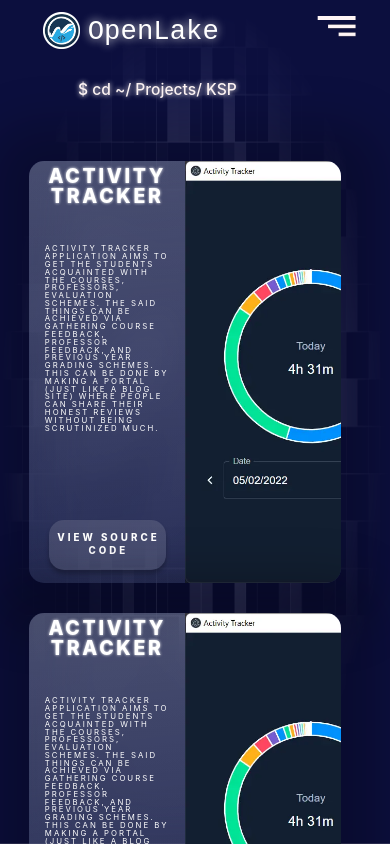
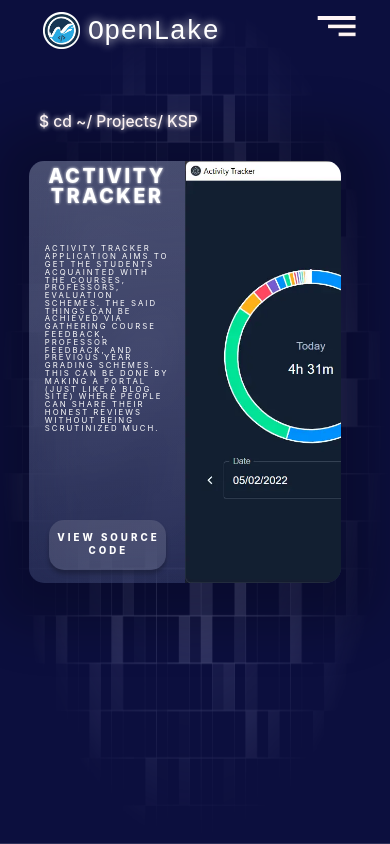
Before and after one commit to Bolt17803/Web_Wave_Surfers, a React (Vite) app in the folder npm/: page /projects in a window 390 px wide. Built offline with nearby package versions, Linux system fonts and the light colour scheme; a web font is replaced by a local one.

Commit message:
added more responsiveness to projects page

```diff
--- a/npm/src/Projects.css
+++ b/npm/src/Projects.css
@@ -15,28 +15,28 @@
     height: 100%;
 }
 /* Command Prompt */
-.project-body > h1{
+.project-body > .project-cmd{
     position: absolute;
-    top: 20%;
+    top: 15%;
     left: 20%;
     color: white;
     text-shadow: 0px 0px 10px 0px rgba(253, 244, 244, 0.90);
-    z-index: 10;
+    z-index: 1;
 
     color: #FBF2F2;
     text-shadow: 0px 0px 5px #FDF7F7;
-    font-size: 2vw;
+    font-size: 20px;
     font-style: normal;
     font-weight: 500;
     line-height: normal;
 }
 /* project-card */
 .project-card{
-    position: relative;
-    top: 5%;
+    position: absolute;
+    top: 20vh;
     left: 35%;
     width: 56.7%;
-    height: 64%;
+    height: 64vh;
     flex-shrink: 0;
 
     border-radius: 15px;
@@ -121,6 +121,7 @@
     top: 15%;
     left: 2.5%;
     height: 440px;
+    transition: 0.1s;
 }
 .line{
     position: absolute;
@@ -219,7 +220,15 @@
 }
 
 /* MOBILE RESPONSIVE DESIGN */
-@media (max-width: 768px){
+@media (max-width: 1100px){
+    .menu{
+        left: -2vw;
+    }
+    .project-body > .project-cmd{
+        top: 12%;
+    }
+}
+@media (max-width: 900px){
     .project-body{
         position: relative;
         justify-content: center;
@@ -236,9 +245,11 @@
         overflow-y:scroll;
         overflow-x:hidden;
     }
-    .project-body > h1{
+    .project-body > .project-cmd{
         position: relative;
-        top: 10px;
+        text-align: left;
+        left:10vw;
+        top: 5%;
         font-size: 4vw;
         margin-bottom: 30px;
     }
--- a/npm/src/components/Projects.jsx
+++ b/npm/src/components/Projects.jsx
@@ -110,9 +110,7 @@
     return(
         <div className="project-body">
                 <Navbar />
-                <h1>$ cd ~/ Projects/ KSP</h1>
-                <Card />
-                <Card />
+                <h1 className="project-cmd">$ cd ~/ Projects/ KSP</h1>
                 <Card />
                 <LineMenu />
         </div>
```
